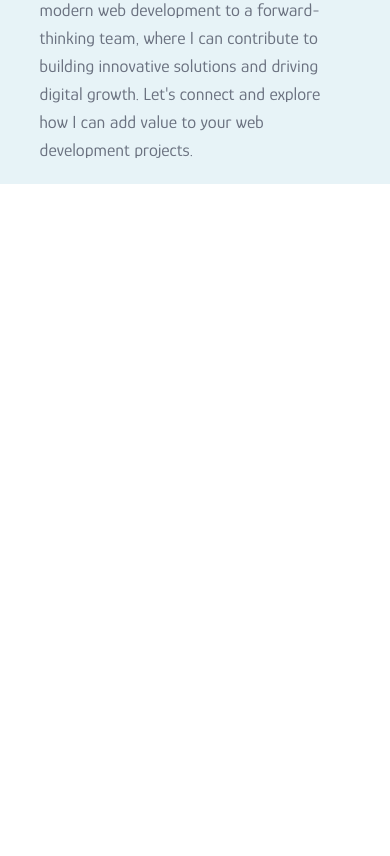
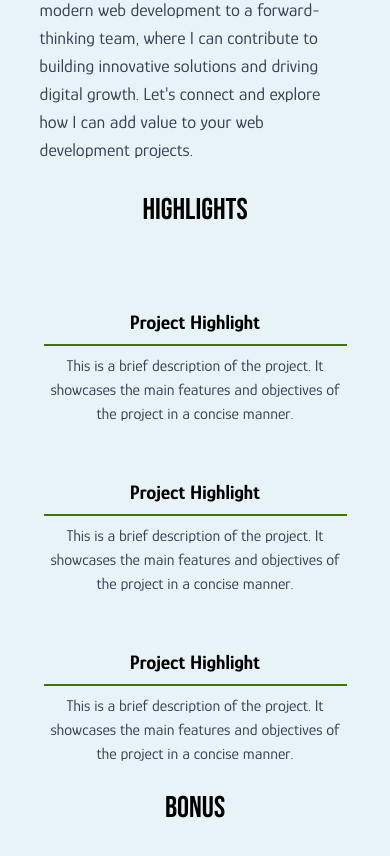
Before and after one commit to vkats90/Portfolio, a React (Vite) app in the folder protfolio/: page / in a window 390 px wide. Shown: the part 1480-2336 px from the top of the page. Before the commit the page ends 1664 px from the top, so only its background shows below. Built offline with nearby package versions, Linux system fonts and the light colour scheme.

Commit message:
added highlight section

```diff
--- /dev/null
+++ b/protfolio/src/components/highlight.tsx
@@ -0,0 +1,31 @@
+import React from "react";
+import { useInView } from "react-intersection-observer";
+
+interface HighlightCardProps {
+  title: string;
+  text: string;
+}
+
+const HighlightCard: React.FC<HighlightCardProps> = ({ title, text }) => {
+  const { ref, inView } = useInView({
+    triggerOnce: true,
+    rootMargin: "-100px 0px",
+  });
+
+  return (
+    <div
+      ref={ref}
+      className={`max-w-sm mx-auto transition duration-500 ease-in ${
+        inView ? "opacity-1" : "opacity-0 translate-y-5 blur-sm"
+      } rounded-lg overflow-hidden`}
+    >
+      <div className="px-6 py-4">
+        <h2 className="text-xl font-bold mb-2">{title}</h2>
+        <hr className="border-t-2 border-primary my-2" />
+        <p className="text-gray-700 text-base">{text}</p>
+      </div>
+    </div>
+  );
+};
+
+export default HighlightCard;
--- a/protfolio/src/pages/home.tsx
+++ b/protfolio/src/pages/home.tsx
@@ -1,15 +1,39 @@
+import { useCallback, useRef } from "react";
 import BackgroundImage from "../assets/Homepage-bg2.jpg";
 import MainButton from "../components/mainBotton";
 import SecondaryButton from "../components/secondaryButton";
 import { useNavigate } from "react-router-dom";
 import { useInView } from "react-intersection-observer";
+import HighlightCard from "../components/highlight";
 
 const Home = () => {
   const navigate = useNavigate();
-  const { ref, inView } = useInView({
+
+  const { ref: inViewRef1, inView: inView1 } = useInView({
     triggerOnce: true,
     rootMargin: "-100px 0px",
   });
+  const { ref: inViewRef2, inView: inView2 } = useInView({
+    triggerOnce: true,
+    rootMargin: "-100px 0px",
+  });
+  const { ref: inViewRef3, inView: inView3 } = useInView({
+    triggerOnce: true,
+    rootMargin: "-100px 0px",
+  });
+
+  const setRefs = useCallback(
+    (
+      ref: HTMLDivElement | null,
+      inViewRef: (node?: Element | null) => void
+    ) => {
+      if (ref) {
+        inViewRef(ref);
+      }
+    },
+    [inViewRef1, inViewRef2, inViewRef3]
+  );
+
   return (
     <div className="z-0 h-full">
       <div className="relative h-[100vh]">
@@ -39,13 +63,14 @@ const Home = () => {
         </div>
       </div>
       <div
-        ref={ref}
+        id="summary"
+        ref={(ref) => setRefs(ref, inViewRef1)}
         className={` top-[85%] text-center -mt-14 md:mt-36 mx-auto max-w-[90%] md:max-w-[50%]  overflow-hidden transition duration-500 ease-in ${
-          inView ? "opacity-1" : "opacity-0 translate-y-10 blur-md"
+          inView1 ? "opacity-1" : "opacity-0 translate-y-10 blur-md"
         }`}
       >
         <h1 className="text-3xl md:text-5xl my-16 font-Bebas">Summary</h1>
-        <p className="relative p-5 text-lg text-left z-10 text-gray-500">
+        <p className="relative p-5 text-lg text-left z-10 text-gray-700">
           Passionate and driven web developer with a strong foundation in
           full-stack development and a proven track record in e-commerce and
           operations management. With hands-on experience in Frontend and
@@ -62,6 +87,38 @@ const Home = () => {
           can add value to your web development projects.
         </p>
       </div>
+      <div
+        ref={(ref) => setRefs(ref, inViewRef2)}
+        id="highlights"
+        className={`  text-center -mt-14 md:mt-36 mx-auto max-w-[90%] md:max-w-[70%]  overflow-hidden transition duration-500 ease-in ${
+          inView2 ? "opacity-1" : "opacity-0 translate-y-10 blur-md"
+        }`}
+      >
+        <h1 className="text-3xl md:text-5xl my-16 font-Bebas">Highlights</h1>
+        <div className="flex flex-wrap justify-center gap-5">
+          <HighlightCard
+            title="Project Highlight"
+            text="This is a brief description of the project. It showcases the main features and objectives of the project in a concise manner."
+          />
+          <HighlightCard
+            title="Project Highlight"
+            text="This is a brief description of the project. It showcases the main features and objectives of the project in a concise manner."
+          />
+          <HighlightCard
+            title="Project Highlight"
+            text="This is a brief description of the project. It showcases the main features and objectives of the project in a concise manner."
+          />
+        </div>
+      </div>
+      <div
+        ref={(ref) => setRefs(ref, inViewRef3)}
+        id="bonus"
+        className={` text-center -mt-14 md:mt-36 mx-auto max-w-[90%] md:max-w-[50%]  overflow-hidden transition duration-500 ease-in ${
+          inView3 ? "opacity-1" : "opacity-0 translate-y-10 blur-md"
+        }`}
+      >
+        <h1 className="text-3xl md:text-5xl my-16 font-Bebas">Bonus</h1>
+      </div>
     </div>
   );
 };
--- a/protfolio/src/pages/resume.tsx
+++ b/protfolio/src/pages/resume.tsx
@@ -266,9 +266,10 @@ const Resume = () => {
             RESUME
           </h1>
         </h1>
-        <h1 className="text-4xl font-bold font-Bebas mt-16 underline decoration-primary ">
+        <h1 className="text-4xl font-bold font-Bebas mb-8 mt-16  ">
           EXPERIENCE
         </h1>
+        <div className="h-0.5 w-[50%] min-w-[350px] max-w-[90%] bg-primary "></div>
         {experience.map((position, i) => {
           return (
             i < 2 && (
@@ -284,14 +285,9 @@ const Resume = () => {
         })}
         <p className="font-semibold text-xl">Further experience lower down </p>
       </div>
-      <div
-        id="education"
-        className="flex flex-col my-16 border-t border-black items-center"
-      >
-        <h1 className="text-4xl font-bold font-Bebas my-8 underline decoration-primary">
-          EDUCATION
-        </h1>
-
+      <div id="education" className="flex flex-col my-16   items-center">
+        <h1 className="text-4xl font-bold font-Bebas my-8 ">EDUCATION</h1>
+        <div className="h-0.5 w-[50%] min-w-[350px] max-w-[90%] bg-primary "></div>
         {education.map((course) => {
           return (
             <EducationSection
@@ -306,11 +302,12 @@ const Resume = () => {
       </div>
       <div
         id="further-experience"
-        className={`flex flex-col  items-center my-16 border-t border-black `}
+        className={`flex flex-col  items-center my-16  `}
       >
-        <h1 className="text-4xl font-bold font-Bebas my-8 underline decoration-primary">
+        <h1 className="text-4xl font-bold font-Bebas my-8">
           FURTHER EXPERIENCE
         </h1>
+        <div className="h-0.5 w-[50%] min-w-[350px] max-w-[90%] bg-primary "></div>
         {experience.map((position, i) => {
           return (
             i >= 2 && (
```
Also changed, not shown: protfolio/src/App.tsx (+4 -3 lines).
